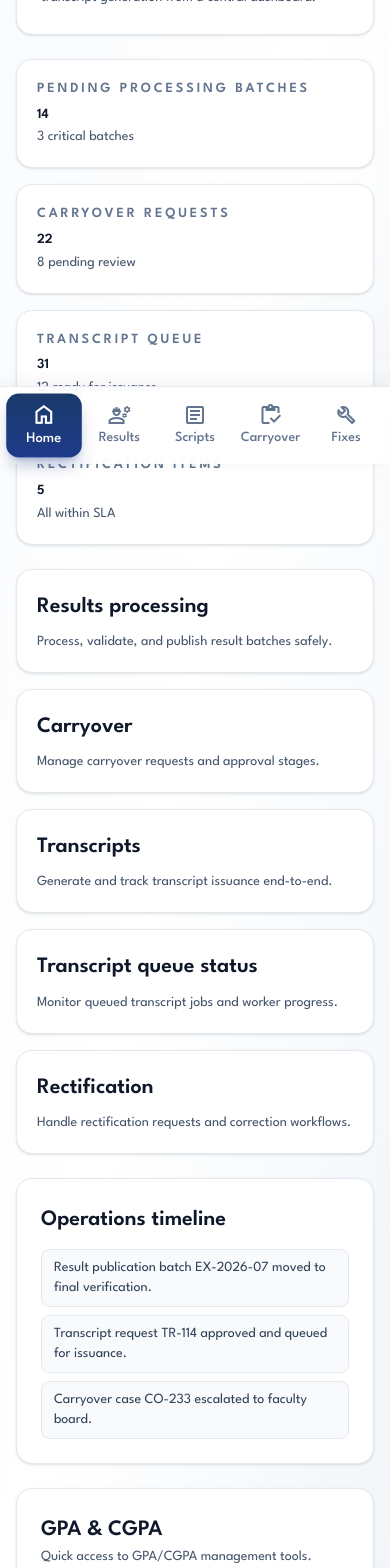
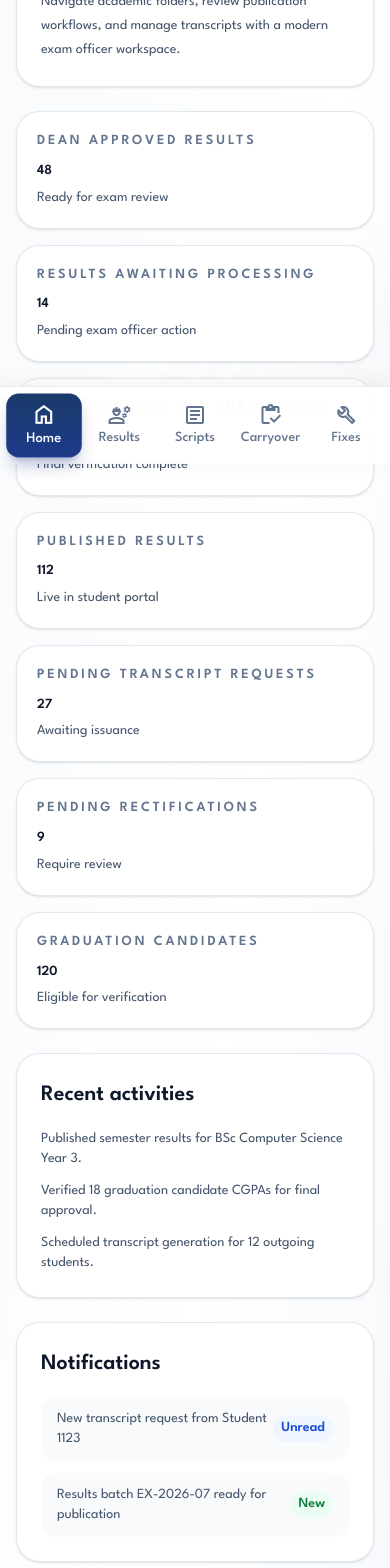
Before and after one commit to konneh-hub/Grade-System-APP, a Next.js app: page /exam-officer in a window 390 px wide. Shown: the part 380-1948 px from the top of the page. Built offline with nearby package versions, Linux system fonts and the light colour scheme.

Commit message:
Implement real exam officer pages: graduation compliance, results processing, publication management, and carryover processor

```diff
--- a/app/(dashboard)/exam-officer/carryover/page.tsx
+++ b/app/(dashboard)/exam-officer/carryover/page.tsx
@@ -1,12 +1,17 @@
-import RoleModuleWorkspace from '@/components/shared/RoleModuleWorkspace';
+import CarryoverProcessor from '@/components/exam-officer/CarryoverProcessor';
 
 export default function Page() {
   return (
-    <RoleModuleWorkspace
-      title="Carryover Processing"
-      description="Manage carryover requests, outcomes, and follow-up timelines for affected students."
-      actionLabel="Save Carryover Action"
-      summaryLabel="Carryover Request"
-    />
+    <div className="space-y-6">
+      <section className="rounded-3xl border border-slate-200 bg-white p-6 shadow-sm">
+        <p className="text-xs font-semibold uppercase tracking-[0.22em] text-slate-500">Exam Officer Module</p>
+        <h1 className="mt-2 text-3xl font-semibold text-slate-900">Carryover Processing</h1>
+        <p className="mt-2 max-w-2xl text-sm leading-6 text-slate-600">
+          Manage carryover requests, outcomes, and follow-up timelines for affected students.
+        </p>
+      </section>
+
+      <CarryoverProcessor />
+    </div>
   );
 }
--- a/app/(dashboard)/exam-officer/page.tsx
+++ b/app/(dashboard)/exam-officer/page.tsx
@@ -1,71 +1,126 @@
-import Link from 'next/link';
+import AcademicStructureBrowser from '@/components/exam-officer/AcademicStructureBrowser';
 import GpaCgpaManager from '@/components/exam-officer/GpaCgpaManager';
 
-const metrics = [
-  { label: 'Pending processing batches', value: '14', note: '3 critical batches' },
-  { label: 'Carryover requests', value: '22', note: '8 pending review' },
-  { label: 'Transcript queue', value: '31', note: '12 ready for issuance' },
-  { label: 'Rectification items', value: '5', note: 'All within SLA' },
-];
-
-const cards = [
-  { title: 'Results processing', description: 'Process, validate, and publish result batches safely.', href: '/exam-officer/results' },
-  { title: 'Carryover', description: 'Manage carryover requests and approval stages.', href: '/exam-officer/carryover' },
-  { title: 'Transcripts', description: 'Generate and track transcript issuance end-to-end.', href: '/exam-officer/transcripts' },
-  { title: 'Transcript queue status', description: 'Monitor queued transcript jobs and worker progress.', href: '/exam-officer/transcripts/status' },
-  { title: 'Rectification', description: 'Handle rectification requests and correction workflows.', href: '/exam-officer/rectification' },
-];
-
-const activities = [
-  'Result publication batch EX-2026-07 moved to final verification.',
-  'Transcript request TR-114 approved and queued for issuance.',
-  'Carryover case CO-233 escalated to faculty board.',
+const summaryCards = [
+  { label: 'Dean Approved Results', value: '48', note: 'Ready for exam review' },
+  { label: 'Results Awaiting Processing', value: '14', note: 'Pending exam officer action' },
+  { label: 'Results Ready for Publication', value: '37', note: 'Final verification complete' },
+  { label: 'Published Results', value: '112', note: 'Live in student portal' },
+  { label: 'Pending Transcript Requests', value: '27', note: 'Awaiting issuance' },
+  { label: 'Pending Rectifications', value: '9', note: 'Require review' },
+  { label: 'Graduation Candidates', value: '120', note: 'Eligible for verification' },
 ];
 
 export default function Page() {
   return (
     <div className="space-y-6">
-      <section className="rounded-2xl border border-slate-200 bg-white p-6 shadow-sm">
-        <p className="text-sm font-semibold uppercase tracking-[0.25em] text-[#2563EB]">Exam officer dashboard</p>
-        <h1 className="mt-2 text-3xl font-semibold text-slate-900">Examination operations</h1>
-        <p className="mt-3 max-w-2xl text-sm leading-6 text-slate-600">
-          Oversee results publication, carryover workflows, and transcript generation from a central dashboard.
+      <section className="rounded-3xl border border-slate-200 bg-white p-6 shadow-sm">
+        <p className="text-xs font-semibold uppercase tracking-[0.22em] text-slate-500">Exam officer dashboard</p>
+        <h1 className="mt-2 text-3xl font-semibold text-slate-900">Exam operations command center</h1>
+        <p className="mt-2 max-w-2xl text-sm leading-6 text-slate-600">
+          Navigate academic folders, review publication workflows, and manage transcripts with a modern exam officer workspace.
         </p>
       </section>
 
       <section className="grid gap-4 md:grid-cols-2 xl:grid-cols-4">
-        {metrics.map((metric) => (
-          <div key={metric.label} className="rounded-2xl border border-slate-200 bg-white p-5 shadow-sm">
-            <p className="text-xs font-semibold uppercase tracking-[0.2em] text-slate-500">{metric.label}</p>
-            <p className="mt-2 text-3xl font-semibold text-slate-900">{metric.value}</p>
-            <p className="mt-1 text-sm text-slate-600">{metric.note}</p>
+        {summaryCards.map((card) => (
+          <div key={card.label} className="rounded-3xl border border-slate-200 bg-white p-5 shadow-sm">
+            <p className="text-xs font-semibold uppercase tracking-[0.2em] text-slate-500">{card.label}</p>
+            <p className="mt-3 text-3xl font-semibold text-slate-900">{card.value}</p>
+            <p className="mt-2 text-sm text-slate-600">{card.note}</p>
           </div>
         ))}
       </section>
 
-      <section className="grid gap-4 md:grid-cols-2">
-        {cards.map((card) => (
-          <Link key={card.title} href={card.href} className="rounded-2xl border border-slate-200 bg-white p-5 shadow-sm transition hover:-translate-y-0.5 hover:shadow-md">
-            <h2 className="text-lg font-semibold text-slate-900">{card.title}</h2>
-            <p className="mt-2 text-sm text-slate-600">{card.description}</p>
-          </Link>
-        ))}
-      </section>
+      <section className="grid gap-6 xl:grid-cols-[1.5fr_1fr]">
+        <div className="space-y-6">
+          <div className="rounded-3xl border border-slate-200 bg-white p-6 shadow-sm">
+            <h2 className="text-lg font-semibold text-slate-900">Recent activities</h2>
+            <ul className="mt-4 space-y-3 text-sm text-slate-600">
+              <li>Published semester results for BSc Computer Science Year 3.</li>
+              <li>Verified 18 graduation candidate CGPAs for final approval.</li>
+              <li>Scheduled transcript generation for 12 outgoing students.</li>
+            </ul>
+          </div>
 
-      <section className="rounded-2xl border border-slate-200 bg-white p-6 shadow-sm">
-        <h2 className="text-lg font-semibold text-slate-900">Operations timeline</h2>
-        <div className="mt-3 space-y-2">
-          {activities.map((activity) => (
-            <div key={activity} className="rounded-lg border border-slate-200 bg-slate-50 px-3 py-2 text-sm text-slate-700">
-              {activity}
+          <div className="rounded-3xl border border-slate-200 bg-white p-6 shadow-sm">
+            <h2 className="text-lg font-semibold text-slate-900">Notifications</h2>
+            <ul className="mt-4 space-y-3 text-sm text-slate-600">
+              <li className="flex items-center justify-between rounded-2xl bg-slate-50 px-4 py-3">
+                <span>New transcript request from Student 1123</span>
+                <span className="rounded-full bg-[#EFF6FF] px-2 py-1 text-xs font-semibold text-[#1D4ED8]">Unread</span>
+              </li>
+              <li className="flex items-center justify-between rounded-2xl bg-slate-50 px-4 py-3">
+                <span>Results batch EX-2026-07 ready for publication</span>
+                <span className="rounded-full bg-[#ECFDF5] px-2 py-1 text-xs font-semibold text-[#15803D]">New</span>
+              </li>
+            </ul>
+          </div>
+        </div>
+
+        <div className="space-y-6">
+          <div className="rounded-3xl border border-slate-200 bg-white p-6 shadow-sm">
+            <h2 className="text-lg font-semibold text-slate-900">Publication calendar</h2>
+            <div className="mt-4 grid gap-3">
+              {[
+                { label: 'Summer publication window', date: '2026-07-20' },
+                { label: 'Final transcript release', date: '2026-08-15' },
+                { label: 'Graduation verification deadline', date: '2026-09-01' },
+              ].map((item) => (
+                <div key={item.label} className="rounded-2xl border border-slate-200 bg-slate-50 px-4 py-4">
+                  <p className="text-sm font-semibold text-slate-900">{item.label}</p>
+                  <p className="mt-1 text-sm text-slate-600">{item.date}</p>
+                </div>
+              ))}
             </div>
-          ))}
+          </div>
+
+          <div className="rounded-3xl border border-slate-200 bg-white p-6 shadow-sm">
+            <h2 className="text-lg font-semibold text-slate-900">Processing progress</h2>
+            <p className="mt-4 text-sm text-slate-600">Overall processing status for active exam workflows.</p>
+            <div className="mt-6 space-y-4">
+              {[
+                { label: 'Results batches completed', value: '74%' },
+                { label: 'Publication queue', value: '42%' },
+                { label: 'Transcript approvals', value: '61%' },
+              ].map((item) => (
+                <div key={item.label}>
+                  <div className="flex items-center justify-between text-sm text-slate-700">
+                    <span>{item.label}</span>
+                    <span className="font-semibold text-slate-900">{item.value}</span>
+                  </div>
+                  <div className="mt-2 h-2 overflow-hidden rounded-full bg-slate-100">
+                    <div className="h-full rounded-full bg-[#2563EB]" style={{ width: item.value }} />
+                  </div>
+                </div>
+              ))}
+            </div>
+          </div>
+
+          <div className="rounded-3xl border border-slate-200 bg-white p-6 shadow-sm">
+            <h2 className="text-lg font-semibold text-slate-900">GPA statistics</h2>
+            <div className="mt-4 grid gap-4 sm:grid-cols-2">
+              {[
+                { label: 'Average GPA', value: '3.42' },
+                { label: 'Average CGPA', value: '3.44' },
+                { label: 'Distinction rate', value: '29%' },
+                { label: 'At-risk cohort', value: '11%' },
+              ].map((stat) => (
+                <div key={stat.label} className="rounded-3xl border border-slate-200 bg-slate-50 p-4">
+                  <p className="text-sm text-slate-500">{stat.label}</p>
+                  <p className="mt-2 text-2xl font-semibold text-slate-900">{stat.value}</p>
+                </div>
+              ))}
+            </div>
+          </div>
         </div>
       </section>
 
-      <section className="rounded-2xl border border-slate-200 bg-white p-6 shadow-sm">
-        <h2 className="text-lg font-semibold text-slate-900">GPA & CGPA</h2>
-        <p className="text-sm text-slate-600">Quick access to GPA/CGPA management tools.</p>
+      <AcademicStructureBrowser />
+
+      <section className="rounded-3xl border border-slate-200 bg-white p-6 shadow-sm">
+        <h2 className="text-lg font-semibold text-slate-900">GPA & CGPA Management</h2>
+        <p className="mt-2 text-sm text-slate-600">Review computed GPA and CGPA values across programmes.</p>
         <div className="mt-4">
           <GpaCgpaManager />
         </div>
--- a/app/(dashboard)/exam-officer/results/publish/page.tsx
+++ b/app/(dashboard)/exam-officer/results/publish/page.tsx
@@ -1,12 +1,17 @@
-import RoleModuleWorkspace from '@/components/shared/RoleModuleWorkspace';
+import ResultPublicationManager from '@/components/exam-officer/ResultPublicationManager';
 
 export default function Page() {
   return (
-    <RoleModuleWorkspace
-      title="Result Publication"
-      description="Prepare and approve publication batches with full publication notes."
-      actionLabel="Save Publication Batch"
-      summaryLabel="Publication Batch"
-    />
+    <div className="space-y-6">
+      <section className="rounded-3xl border border-slate-200 bg-white p-6 shadow-sm">
+        <p className="text-xs font-semibold uppercase tracking-[0.22em] text-slate-500">Exam Officer Module</p>
+        <h1 className="mt-2 text-3xl font-semibold text-slate-900">Result Publication</h1>
+        <p className="mt-2 max-w-2xl text-sm leading-6 text-slate-600">
+          Prepare and approve publication batches with full publication notes and scheduling.
+        </p>
+      </section>
+
+      <ResultPublicationManager />
+    </div>
   );
 }
--- a/app/dashboard/exam-officer/page.tsx
+++ b/app/dashboard/exam-officer/page.tsx
@@ -1,3 +1,5 @@
+import { redirect } from 'next/navigation';
+
 export default function ExamOfficerDashboard() {
-  return <div>Examination Officer dashboard</div>;
+  redirect('/exam-officer');
 }
```
Also changed, not shown: app/(dashboard)/exam-officer/graduation/page.tsx (+12 -7 lines), app/(dashboard)/exam-officer/results/process/page.tsx (+12 -7 lines), components/ui/Breadcrumb.tsx (+22 -0 lines).
